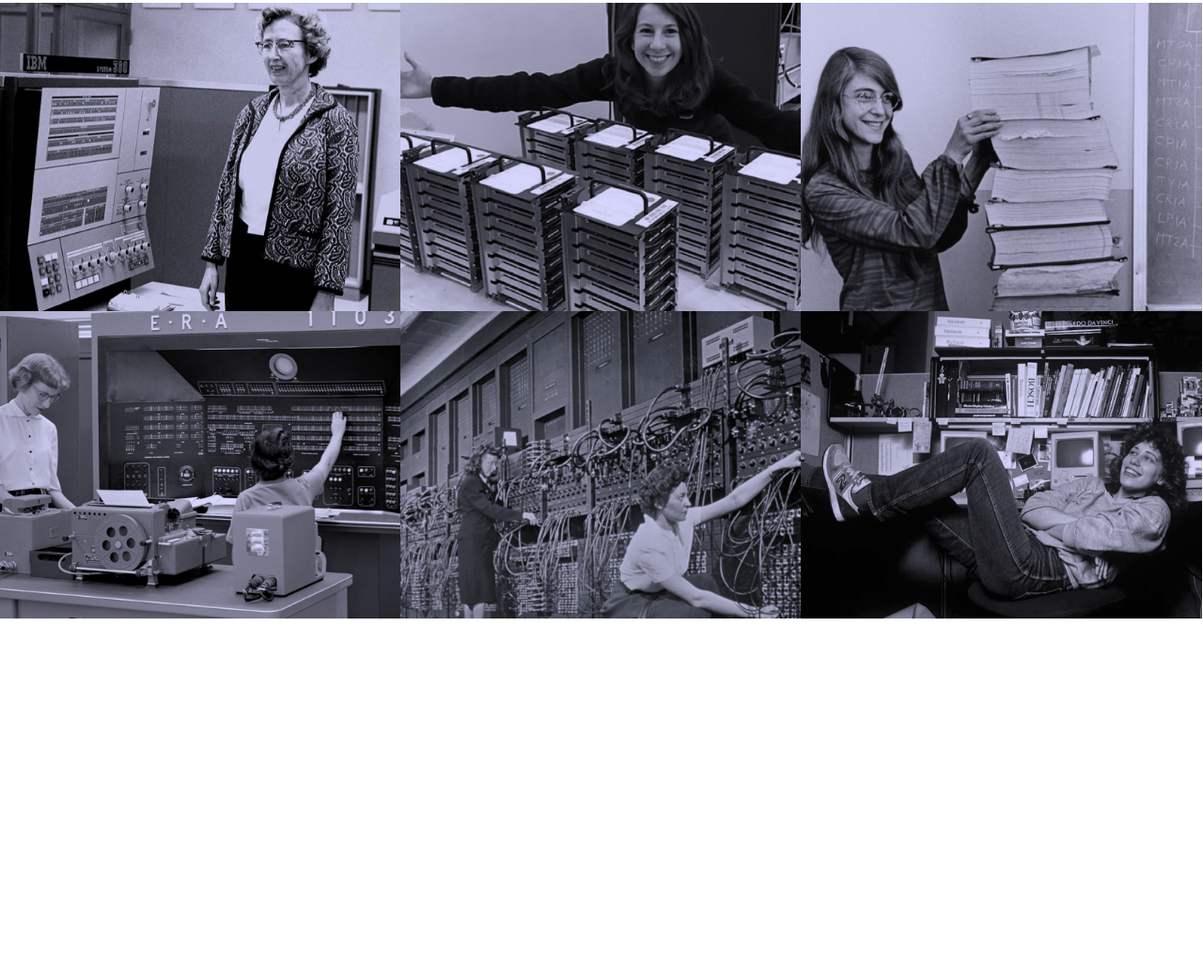
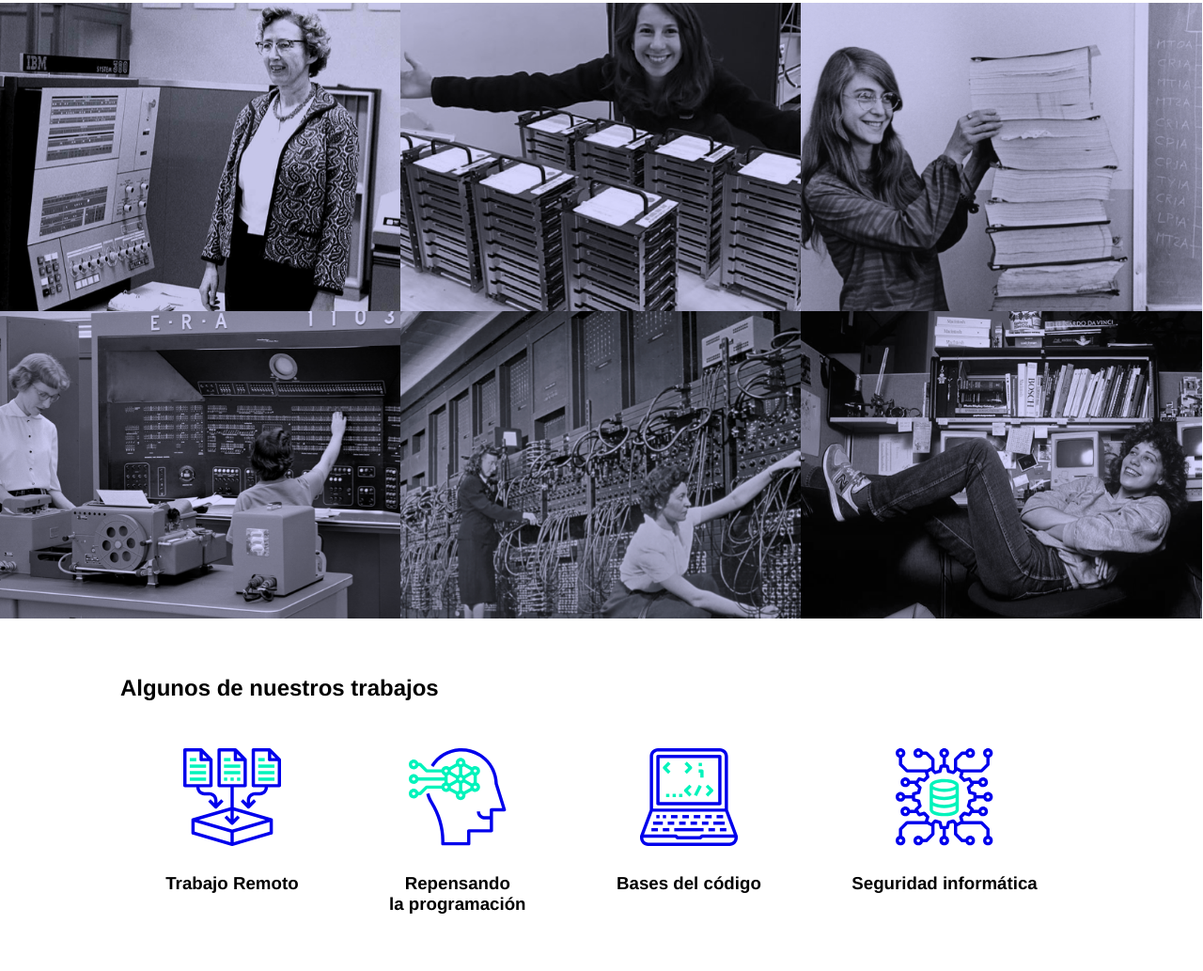
Before and after one commit to avanegasp/podcast, a plain HTML site: page index.html in a window 1280 px wide. Shown: the part 2374-3407 px from the top of the page at 94% size. Before the commit the page ends 3032 px from the top, so only its background shows below. Drawn offline with Linux system fonts and the light colour scheme.

Commit message:
Themes section done

```diff
--- a/index.html
+++ b/index.html
@@ -89,9 +89,58 @@
                 <li><img src="images/susan-kare.png" alt="susan-kare"></li>
             </ul>
         </div>
+    </section>
 
+    <section class="caracteristicas">
+        <div class="c-container">
+            <h2>Algunos de nuestros trabajos</h2>
+            <ul class="themes">
+                <li> <img src="images/icon1.svg" alt="">
+                    <h3>Trabajo Remoto</h3>
+                </li>
+                <li> <img src="images/icon2.svg" alt="">
+                    <h3>Repensando <br> la programación</h3>
+                </li>
+                <li> <img src="images/icon3.svg" alt="">
+                    <h3>Bases del código</h3>
+                </li>
+                <li> <img src="images/icon4.svg" alt="">
+                    <h3>Seguridad informática</h3>
+                </li>
+            </ul>
+        </div>
     </section>
 
 </body>
 
 </html>
+    <!-- <div class="c-info">
+        <div class="col span-1-of-4">
+            <img src="images/icon1.svg" alt="">
+            <h3>CONSIGNA TU PROPIEDAD</h3>
+            <p>Lorem ipsum dolor sit amet, consectetur adipisicing elit. Aliquid enim ab suscipit, voluptas
+                laborum nulla quia nihil vel ullam incidunt ipsa ad iste sapiente ducimus, iusto, blanditiis
+                laudantium. Beatae, laboriosam?</p>
+        </div>
+        <div class="col span-1-of-4">
+            <img src="images/icon2.svg" alt="">
+            <h3>CONSIGNA TU PROPIEDAD</h3>
+            <p>Lorem ipsum dolor sit amet, consectetur adipisicing elit. Aliquid enim ab suscipit, voluptas
+                laborum nulla quia nihil vel ullam incidunt ipsa ad iste sapiente ducimus, iusto, blanditiis
+                laudantium. Beatae, laboriosam?</p>
+        </div>
+        <div class="col span-1-of-4">
+            <img src="images/icon3.svg" alt="">
+            <h3>CONSIGNA TU PROPIEDAD</h3>
+            <p>Lorem ipsum dolor sit amet, consectetur adipisicing elit. Aliquid enim ab suscipit, voluptas
+                laborum nulla quia nihil vel ullam incidunt ipsa ad iste sapiente ducimus, iusto, blanditiis
+                laudantium. Beatae, laboriosam?</p>
+        </div>
+        <div class="col span-1-of-4">
+            <img src="images/icon4.svg" alt="">
+            <h3>CONSIGNA TU PROPIEDAD</h3>
+            <p>Lorem ipsum dolor sit amet, consectetur adipisicing elit. Aliquid enim ab suscipit, voluptas
+                laborum nulla quia nihil vel ullam incidunt ipsa ad iste sapiente ducimus, iusto, blanditiis
+                laudantium. Beatae, laboriosam?</p>
+        </div>
+    </div> -->
--- a/styles/style.css
+++ b/styles/style.css
@@ -283,6 +283,36 @@ display: none;
   transform:scale(1.15);
 }
 
+/* Themes */
+
+.caracteristicas h2{
+  margin-bottom: 50px;
+}
+
+.c-container{
+  width: 80%;
+  padding-top: 60px;
+  margin: auto;
+}
+
+.themes{
+  display: flex;
+  justify-content: space-around;
+  list-style: none;
+}
+
+.themes li{
+  text-align: center;
+}
+
+.themes h3{
+  margin-top: 25px;
+  margin-bottom: 60px;
+}
+
+
+
+
 @media (max-width: 768px) {
 
 .header li a:hover,
```
